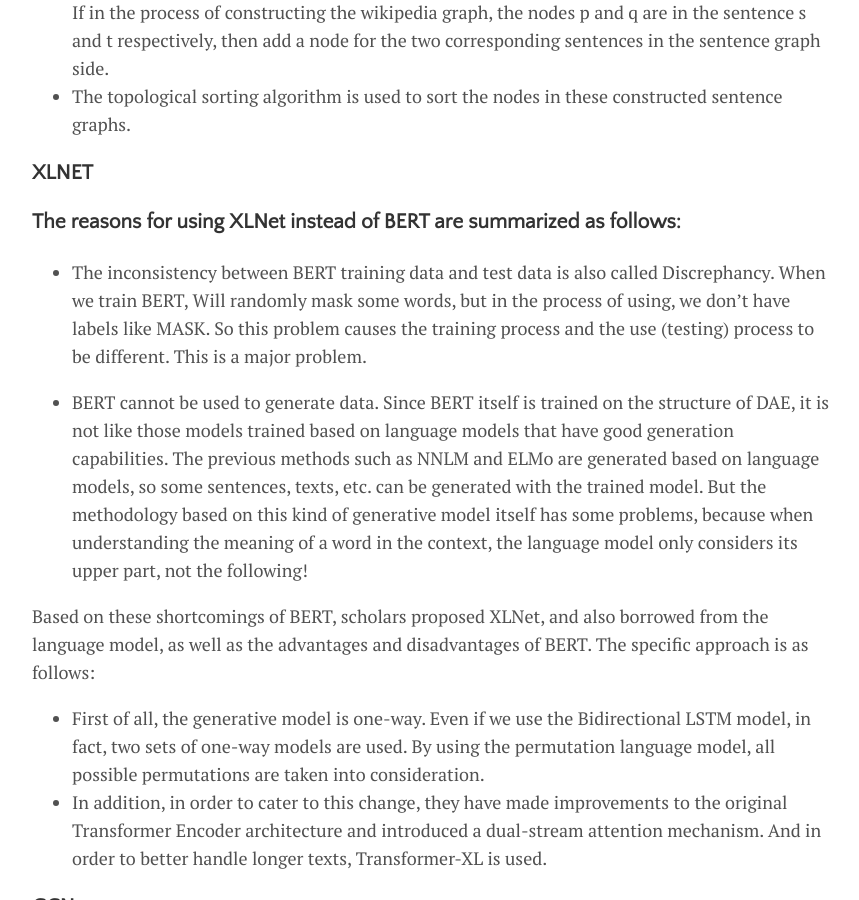
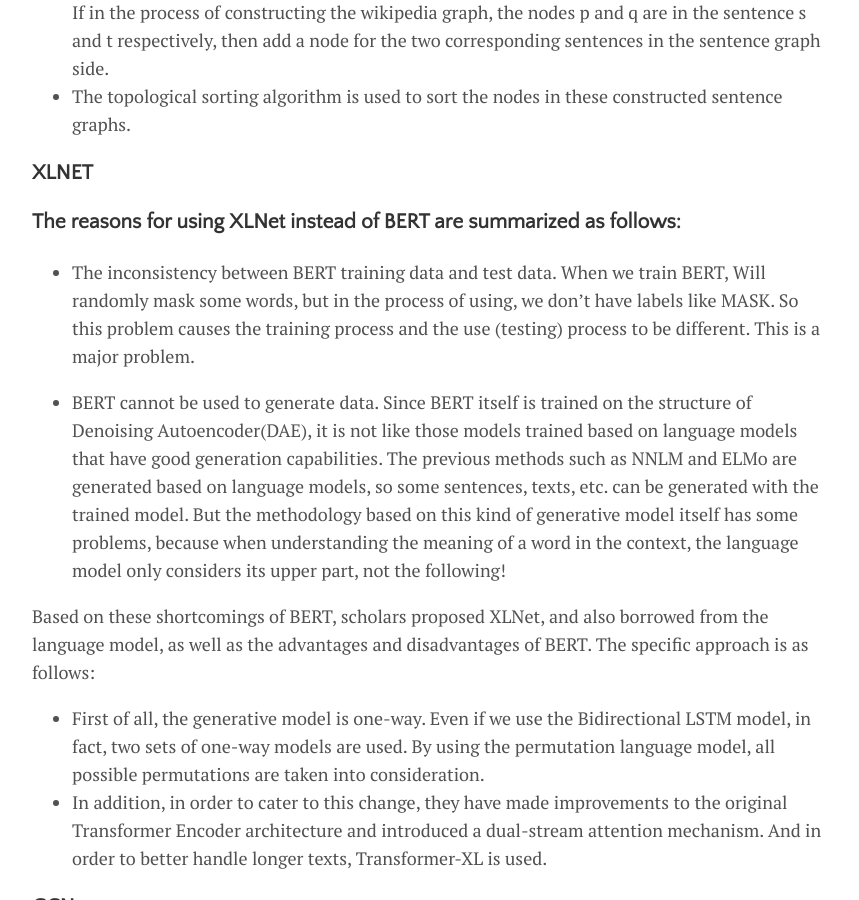
Before and after one commit to IslamMohamedMosaad/IslamMohamedMosaad.github.io, a Jekyll site: the page built from _posts/2021-08-11-Graph-Based-Reasoning-over-Heterogeneous-External-Knowledge-for-Commonsense-Question-Answering.md, in a window 1280 px wide and 900 px high, scrolled down 5899 px. Shown: the whole window, without its empty margins (208-1067 px from the left). Built offline with Jekyll 4.4.1, drawn with Linux system fonts in a browser that asks for light colours; comment, search, counter and statistics services are not loaded.

Commit message:
Update 2021-08-11-Graph-Based-Reasoning-over-Heterogeneous-External-Knowledge-for-Commonsense-Question-Answering.md

```diff
--- a/_posts/2021-08-11-Graph-Based-Reasoning-over-Heterogeneous-External-Knowledge-for-Commonsense-Question-Answering.md
+++ b/_posts/2021-08-11-Graph-Based-Reasoning-over-Heterogeneous-External-Knowledge-for-Commonsense-Question-Answering.md
@@ -151,9 +151,9 @@
 
 ### **The reasons for using XLNet instead of BERT are summarized as follows:**
 
-- The inconsistency between BERT training data and test data is also called Discrephancy. When we train BERT, Will randomly mask some words, but in the process of using, we don’t have labels like MASK. So this problem causes the training process and the use (testing) process to be different. This is a major problem.
+- The inconsistency between BERT training data and test data. When we train BERT, Will randomly mask some words, but in the process of using, we don’t have labels like MASK. So this problem causes the training process and the use (testing) process to be different. This is a major problem.
 
-- BERT cannot be used to generate data. Since BERT itself is trained on the structure of DAE, it is not like those models trained based on language models that have good generation capabilities.
+- BERT cannot be used to generate data. Since BERT itself is trained on the structure of Denoising Autoencoder(DAE), it is not like those models trained based on language models that have good generation capabilities.
 The previous methods such as NNLM and ELMo are generated based on language models, so some sentences, texts, etc. can be generated with the trained model.
 But the methodology based on this kind of generative model itself has some problems, because when understanding the meaning of a word in the context, the language model only considers its upper part, not the following!
 
```
